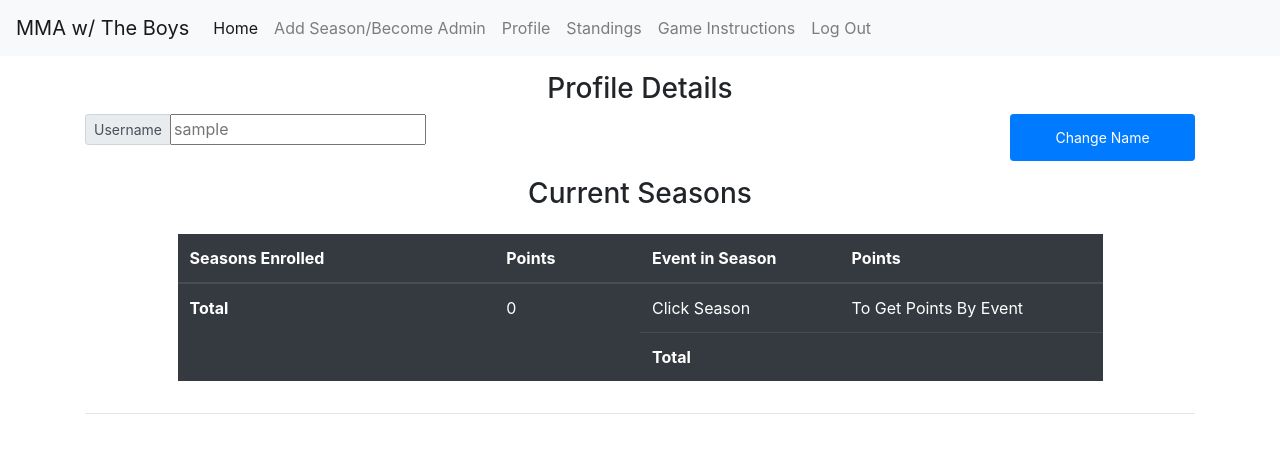
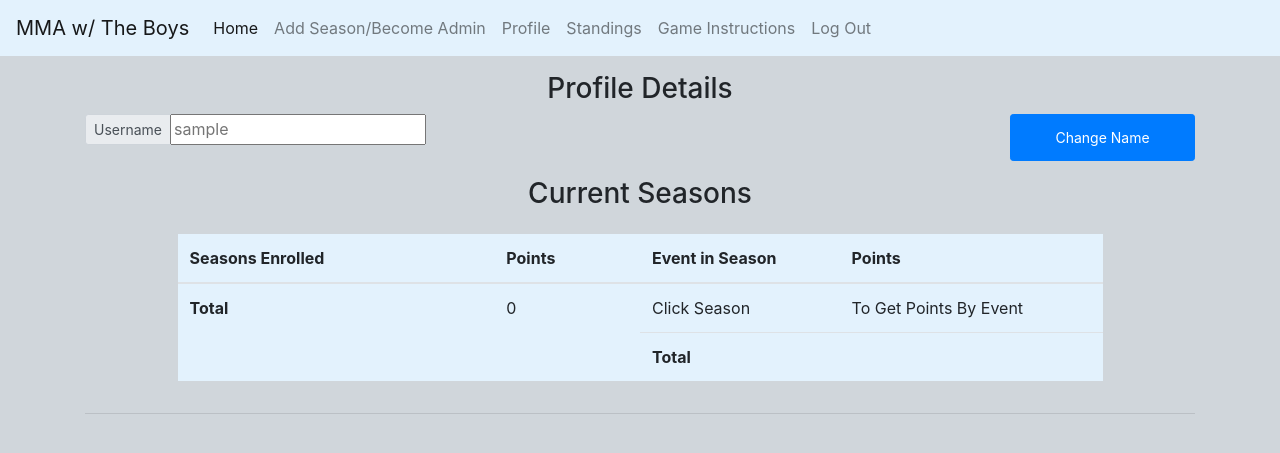
Before and after one commit to Vincent-Crescente/MMA_With_The_Boys, a Flask app: page /profile/ in a window 1280 px wide. Shown: the top 453 px of the page. Run offline with Flask 2, Linux system fonts and the light colour scheme; the visitor is signed in with stand-in values (Sample User, id 1); data comes from the database, SQL or seed files in the repository; data that the repository does not hold is empty.

Commit message:
background-color addition, no images

```diff
--- a/templates/base-nav.html
+++ b/templates/base-nav.html
@@ -15,11 +15,17 @@
         <link rel="shortcut icon" href="{{ url_for('static', filename='glove-free-icon-guantes-de-mma-vector.png') }}">
         <title>{% block title %}{% endblock %}</title>
 
+
+
         {% block style %}
         <style>
             html {
              overflow-y: scroll;
              overflow-x: hidden;
+             background-color:#d0d6db;
+            }
+            body{
+              background-color:#d0d6db;
             }
 
 
@@ -55,7 +61,7 @@
 
 
 <div class="container-fluid" style="padding: 0px !important;">
-<nav class="navbar navbar-expand-lg navbar-light bg-light">
+<nav class="navbar navbar-expand-lg navbar-light" style="background-color: #e3f2fd;">
     <a class="navbar-brand" href="/home">MMA w/ The Boys</a>
     <button class="navbar-toggler" type="button" data-toggle="collapse" data-target="#navbarNavAltMarkup" aria-controls="navbarNavAltMarkup" aria-expanded="false" aria-label="Toggle navigation">
         <span class="navbar-toggler-icon"></span>
--- a/templates/draftpage-started.html
+++ b/templates/draftpage-started.html
@@ -7,7 +7,7 @@
 <form method="POST" action="">
 
     <div class="table-responsive">
-        <table class="table  mx-auto w-auto table-hover">
+        <table class="table  mx-auto w-auto table-hover" style="background-color: #e3f2fd;">
             <thead class="text-left">
             <tr>
                 <th scope="col" class="text-center">Winner</th>
--- a/templates/draftpage.html
+++ b/templates/draftpage.html
@@ -7,7 +7,7 @@
 <form method="POST" action="">
 
 <div class="table-responsive">
-<table class="table  mx-auto w-auto table-hover table-dark">
+<table class="table  mx-auto w-auto table-hover" style="background-color: #e3f2fd;">
     <thead class="text-left">
     <tr>
         <th scope="col" class="text-center">Winner</th>
--- a/templates/fillTournament.html
+++ b/templates/fillTournament.html
@@ -12,7 +12,7 @@
 
 <p class="text-center h4 align-self-center mt-2" style="color:white;">{{ tname }} - Fill Results</p>
 <form method="POST" action="">
-    <table class="table col-8 mx-auto table-hover table-dark">
+    <table class="table col-8 mx-auto table-hover" style="background-color: #e3f2fd;">
 
         <thead class="text-left">
         <tr>
--- a/templates/mainHome.html
+++ b/templates/mainHome.html
@@ -6,7 +6,7 @@
 
 <div class="table-responsive">
 
-<table class="table  mx-auto w-auto table-dark mt-4">
+<table class="table mx-auto w-auto table-striped mt-4" style="background-color: #e3f2fd;">
 
     <thead>
     <tr>
--- a/templates/makeTournament.html
+++ b/templates/makeTournament.html
@@ -40,7 +40,7 @@
             <label for="tourName" >Event Name</label>
             <input type="text" class="form-control" id="tourName" name="tourName" placeholder="" required>
             <div class="table-responsive">
-                <table class="table table-hover table-dark mt-2">
+                <table class="table table-hover mt-2" style="background-color: #e3f2fd;">
                     <thead>
                     <tr>
                         <th scope="col" class="text-center">Fighter 1</th>
--- a/templates/profile.html
+++ b/templates/profile.html
@@ -34,7 +34,7 @@
 
     <div class="row table-responsive d-flex justify-content-center mx-auto">
 
-            <table class="table table-hover col-12 col-md-5 mt-3 table-dark">
+            <table class="table table-hover col-12 col-md-5 mt-3 " style="background-color: #e3f2fd;">
                 <thead>
                 <tr>
                     <th scope="col" style="border-top:0px;">Seasons Enrolled</th>
@@ -58,7 +58,7 @@
 
 
 
-            <table class="table col-12 col-md-5 mt-3 table-dark">
+            <table class="table col-12 col-md-5 mt-3" style="background-color: #e3f2fd;">
                 <thead>
                 <tr>
                     <th scope="col" style="border-top:0px;">Event in Season</th>
@@ -105,7 +105,7 @@
     <div class="text-center h3">Admin Controls</div>
 
     <div class="table-responsive">
-                <table class="table mx-auto w-auto table-dark">
+                <table class="table mx-auto w-auto" style="background-color: #e3f2fd;">
                     <thead>
                     <tr>
                         <th scope="col" style="border-top:0px;" class="text-center ">Your Seasons</th>
--- a/templates/standings.html
+++ b/templates/standings.html
@@ -29,7 +29,7 @@
         </select>
 
         <div class="table-responsive mx-auto mt-5">
-            <table class="table mx-auto w-50 text-center table-dark">
+            <table class="table mx-auto w-50 text-center " style="background-color: #e3f2fd;">
                 <thead>
                 <tr>
                     <th scope="col">Place</th>
@@ -77,7 +77,7 @@
         </select>
 
         <div class="table-responsive mx-auto mt-5">
-            <table class="table mx-auto w-50 text-center table-dark">
+            <table class="table mx-auto w-50 text-center" style="background-color: #e3f2fd;">
                 <thead>
                 <tr>
                     <th scope="col">Place</th>
--- a/templates/viewevents.html
+++ b/templates/viewevents.html
@@ -7,7 +7,7 @@
 
 <div class="d-flex row justify-content-center">
 
-    <table class="table col-6 mt-4 table-dark">
+    <table class="table col-6 mt-4" style="background-color: #e3f2fd;">
 
         <thead>
         <tr>
--- a/templates/viewpicks.html
+++ b/templates/viewpicks.html
@@ -10,7 +10,7 @@
 <h3 class="text-center align-self-center mt-5">{{ tname }}</h3>
 <div class="d-flex table-responsive row justify-content-center">
 
-    <table class="table col-6 mt-2 mx-auto w-auto table-dark">
+    <table class="table col-6 mt-2 mx-auto w-auto" style="background-color: #e3f2fd;">
         <thead>
         <tr>
             <th scope="col" class="text-center">Fighter</th>
```
Also changed, not shown: templates/base.html (+13 -0 lines), templates/instructions.html (+5 -5 lines).
